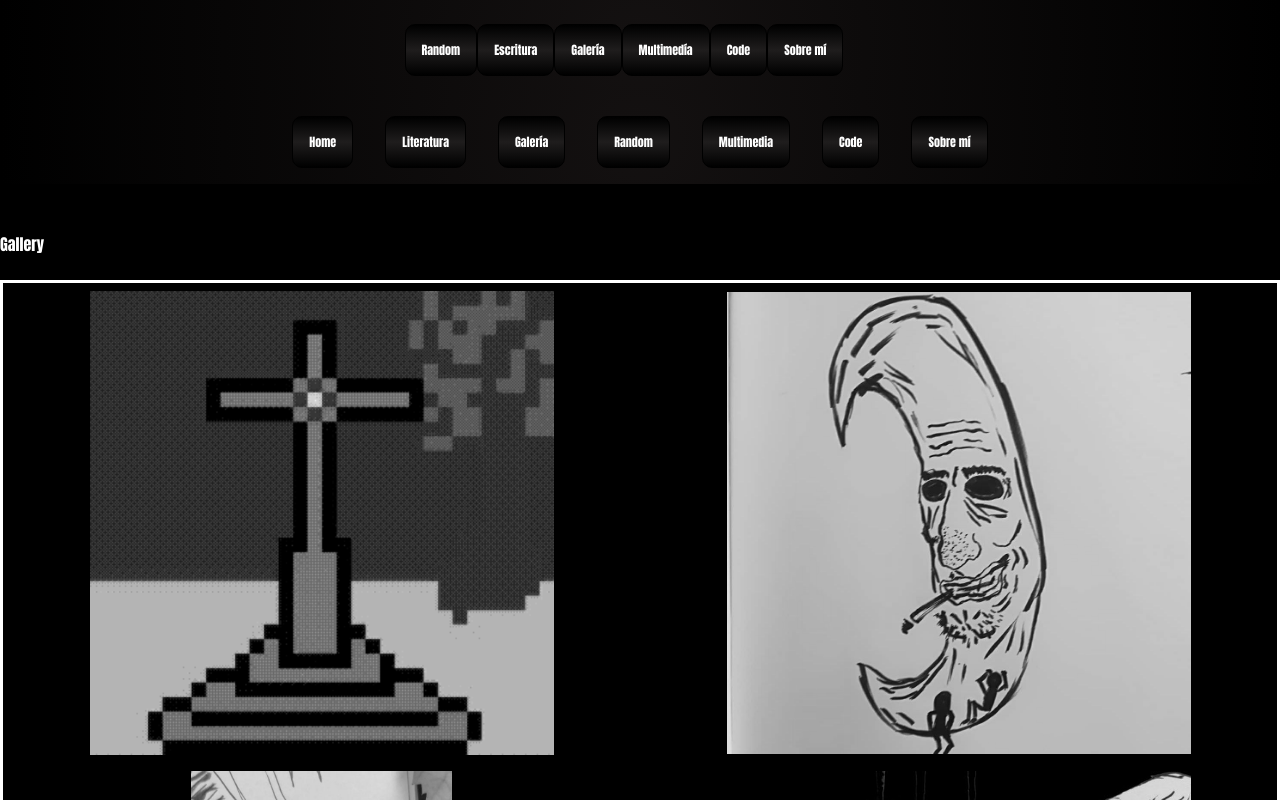
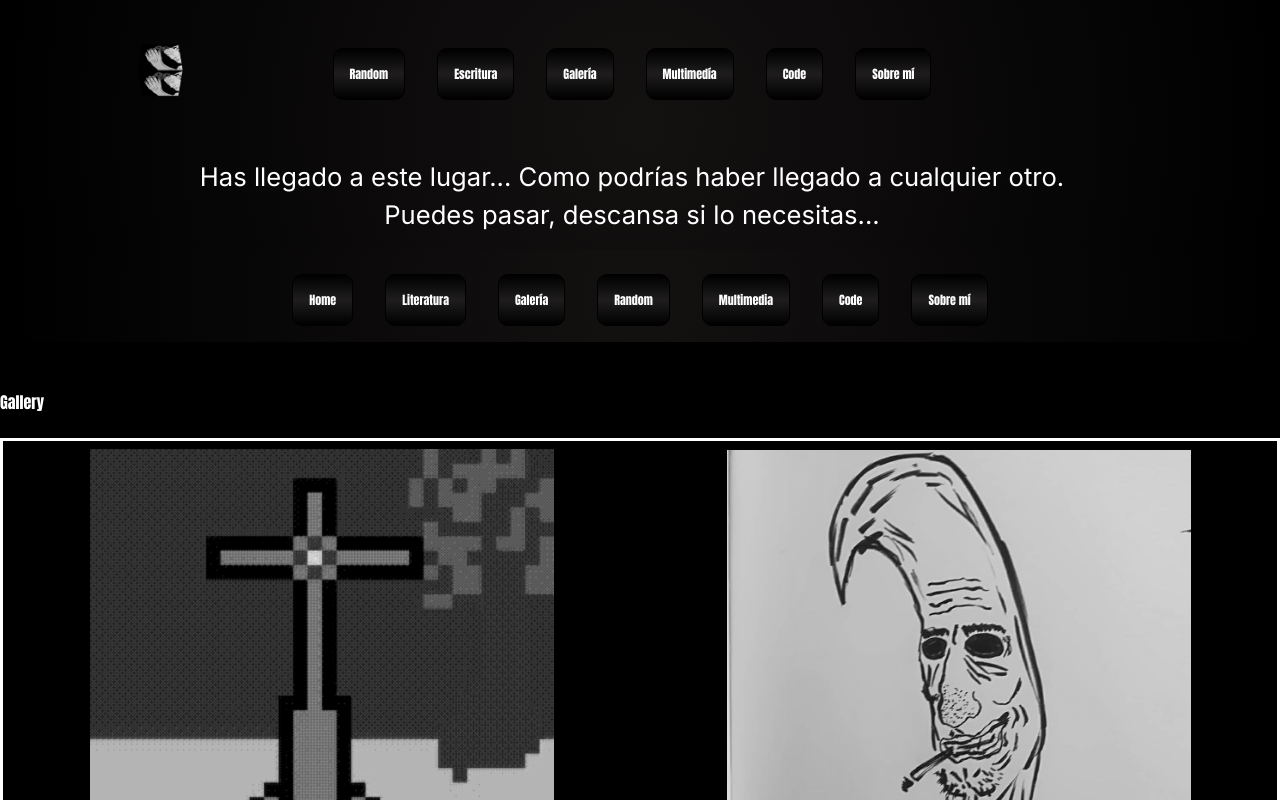
Before and after one commit to ArasaiX/desarticulado, a Next.js app in the folder desarticulado/: page /galeria in a window 1280 px wide. Shown: the top 800 px of the page. Built offline with nearby package versions, Linux system fonts and the light colour scheme.

Commit message:
add subtitle to navBar

```diff
--- a/desarticulado/app/components/NavBarMenu.jsx
+++ b/desarticulado/app/components/NavBarMenu.jsx
@@ -36,8 +36,8 @@ export default function NavBarMenu({ alt, route, imageUrl }) {
 
     return (
         <nav className={styles.navBar}>
-            {/* <img src="/lagrimas.jpeg" id={styles.logo} /> */}
             <nav className={styles.navBarSecondary}>
+                <img src="/logo.gif" id={styles.logo} />
                 <div className={isMenuOpen ? styles.buttonBarOpen : styles.buttonBar }>
                     {Object.entries(menuItems).map(([route, name], index) => (
                         <ButtonCustom key={index} name={name} route={route}/>
@@ -49,6 +49,12 @@ export default function NavBarMenu({ alt, route, imageUrl }) {
                     <div></div>
                 </button>
             </nav>
+            <div className={styles.subtitleContainer}>
+                <text>
+                Has llegado a este lugar... Como podrías haber llegado a cualquier otro.<br/> Puedes pasar, descansa si lo necesitas...
+
+                </text>
+            </div>
         </nav>
     );
     }
--- a/desarticulado/styles/ButtonCustom.module.css
+++ b/desarticulado/styles/ButtonCustom.module.css
@@ -8,6 +8,7 @@
     padding: 2vh;
     font-weight: bold;
     font-family: Impact, Haettenschweiler, 'Arial Narrow Bold', sans-serif;
+    cursor: default;
 }
 
 .button:hover {
--- a/desarticulado/styles/navBarMenuCustom.module.css
+++ b/desarticulado/styles/navBarMenuCustom.module.css
@@ -1,36 +1,50 @@
+.navBarSecondary {
+    display: flex;
+    justify-content: center;
+    max-width: 100%;
+    align-items: center;
+    background-color: transparent;
+}
+
 .navBar {
     display: flex;
     flex-direction: column;
-    justify-content: space-around;
+    gap: 2rem;
+    padding-right: 2em;
+    max-width: 100%;
     align-items: center;
     top: 0;
     position: sticky;
     z-index: 2;
     background-color: black;
-    padding: 1.5em 0 1em 0;
-    /* border: 8px double #1f1d1d;
-    border-radius: 10px; */
     background-image: radial-gradient(circle, #141111, black);
+    padding: 3em 1em 1em 0;
 }
 
-.navBarSecondary {
+.subtitleContainer {
     display: flex;
-    gap: 2rem;
-    padding-right: 2em;
+    text-align: center;
+    color:  white;
+    background-color: transparent;
+    font-size: 2vw;
+    padding-top: 1em;
+
 }
 
 .buttonBar {
     display: flex;
+    gap: 2em;
 }
 
 #logo {
-    text-decoration: none;
-    color: white;
-    font-size: 5vh;
-    font-weight: bold;
-    width: 10vh;
-    border-radius: 10em;
+    max-width: 100%;
+    width: 4rem;
     filter: grayscale(100%);
+    position: absolute;
+    left: 0;
+    top: 2em;
+    margin-left: 10vw;
+    margin-top: .5vw;
 }
 
 .buttonMenu  {
@@ -90,19 +104,28 @@
         display: none;
     }
 
-    .buttonBarOpen {
+    .buttonBarOpen { /* Estilos responsive menu Hamburguesa*/
         display: flex;
         flex-direction: column;
-        background-color: black;
-        color: black;
-        width: fit-content;
-        padding-right: 10%;
-        border: 3px solid white;
+        justify-content: space-between;
+
+
     }
 }
 
 @media screen and (max-width: 949px) {
     .buttonBar {
-        visibility: hidden;
+        display: none;
+    }
+    .buttonMenu {
+        position: absolute;
+        right: 0;
+        margin-right: 10vw;
+        padding-top: 1em;
+
+    }
+
+    .subtitleContainer {
+        padding-top: 2.5em;
     }
 }
```
Also changed, not shown: desarticulado/public/logo.gif (added).
